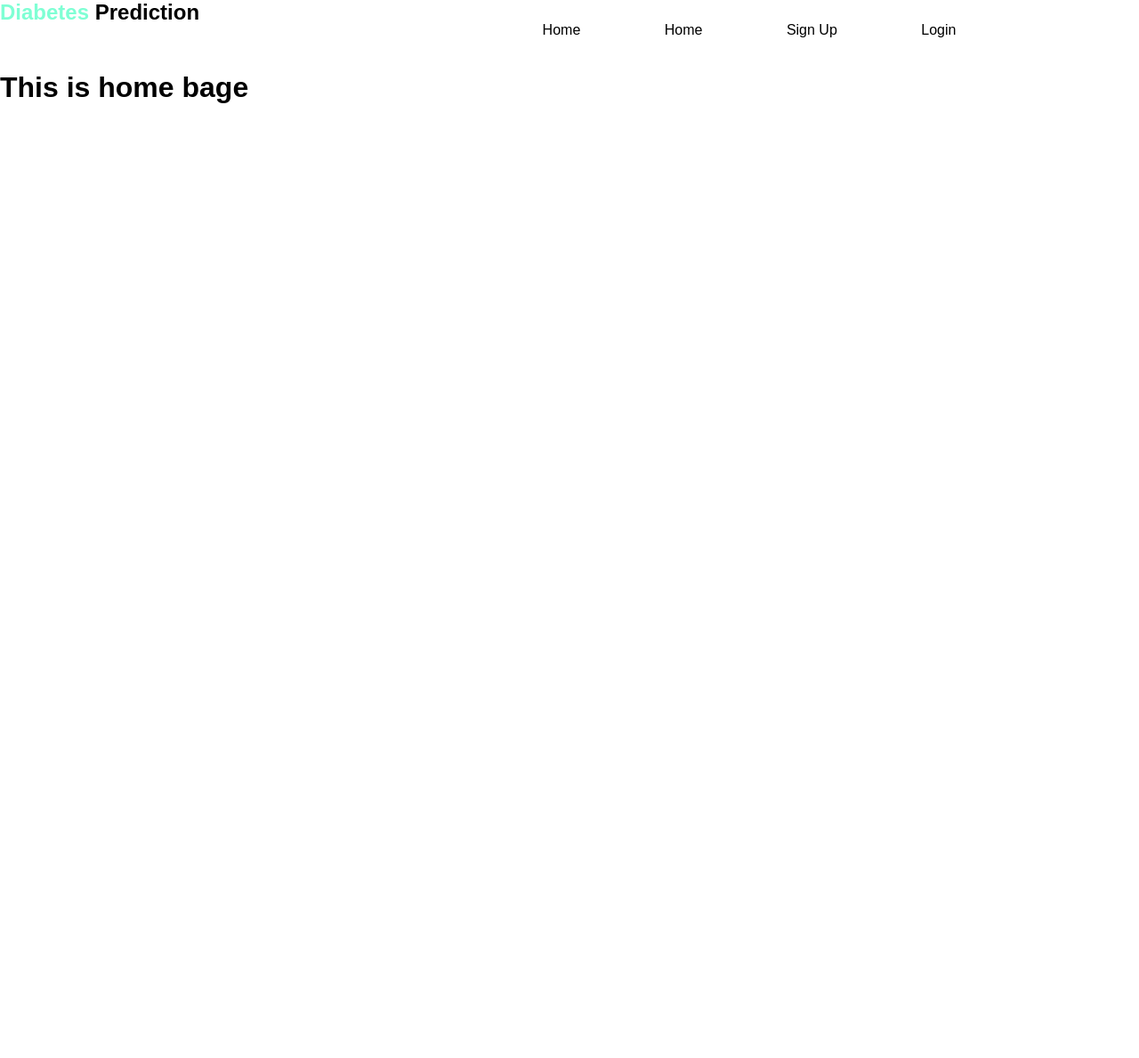
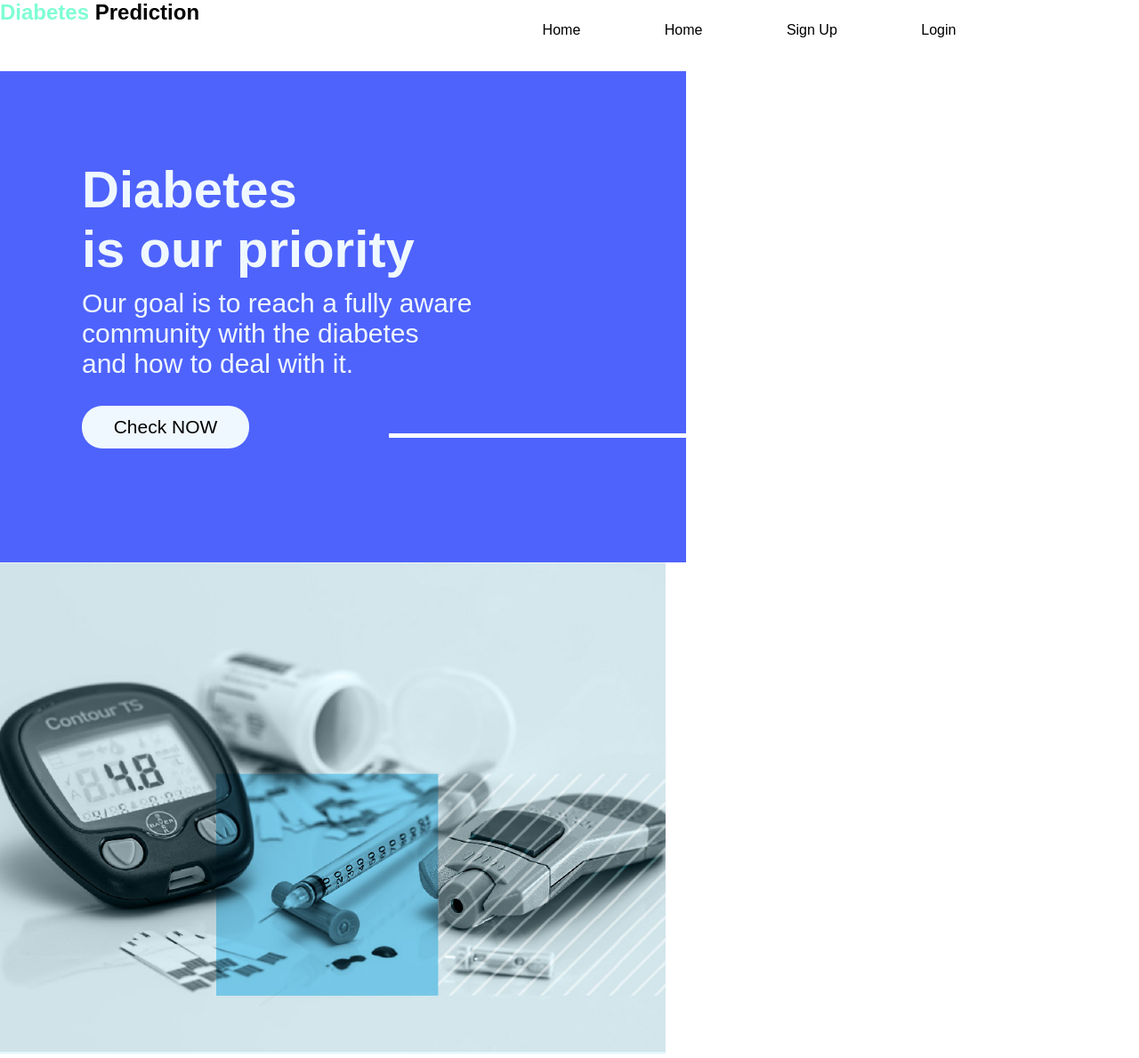
Before and after one commit to youssefkhaled20190/Diabetes-prediction-system, a Flask app: page / in a window 1280 px wide. Shown: the whole page at 89% size. Before the commit the page ends 116 px from the top, so only its background shows below. Run offline with Flask 3, Linux system fonts and the light colour scheme.

Commit message:
home page

```diff
--- a/website/static/css/home.css
+++ b/website/static/css/home.css
@@ -0,0 +1,49 @@
+
+*{
+    margin: 0;
+    padding: 0;
+}
+
+.content{
+     height: fit-content;
+}
+
+#D{
+    font-size: 58px;
+}
+#ourgoal{
+    font-size: 30px;
+    margin-top: 11px;
+}
+.textbox{
+
+    color: aliceblue;
+    padding: 99px 240px 128px 92px;
+    float: left;
+}
+
+button{
+    width: 188px;
+    color: black;
+    font-size: 21px;
+    padding: 12px 0;
+    background-color: aliceblue;
+    border: 0;
+    border-radius: 23px;
+    margin-top: 30px;
+}
+#picbox{
+
+}
+img.homepic {
+    height: 553px;
+}
+.line{
+    position: absolute;
+    align-items: center;
+    top: 487px;
+    left: 437px;
+}
+@media screen and (max-width:600px){
+
+}
--- a/website/templates/base.html
+++ b/website/templates/base.html
@@ -3,6 +3,7 @@
 
 <head>
   <meta charset="UTF-8">
+  <!--<meta name="viewport" content="width=device-width , initial-scale=1.0">-->
   <link rel="stylesheet" type="text/css" href="{{url_for('static' ,filename='css/main.css')}}" />
 
   {% if custom_css%}
--- a/website/templates/form.html
+++ b/website/templates/form.html
@@ -1,7 +1,8 @@
 {% extends "base.html"%} {% block title%} form {% endblock %}
 
 {% block content%}
-<h1> This is from bage </h1>
+
+
 
 <!-- type ur code in this block -->
 {% endblock %}
--- a/website/templates/home.html
+++ b/website/templates/home.html
@@ -1,7 +1,23 @@
 {% extends "base.html"%} {% block title%} home {% endblock %}
 
 {% block content%}
-<h1> This is home bage </h1>
+<!--Start home page -->
+<div class="content">
+    <!--this div for identify -->
+   <div class="textbox" style="background-color: #4e63fc;">
+    <h1 id="D">Diabetes <br> is our priority</h1>
+    <p id="ourgoal">Our goal is to reach a fully aware <br> community with the diabetes<br> and how to deal with it. </p>
+    <button type="button">Check NOW</button>
+     </div>
+     <!--photo-->
+   <div id="picbox">
+    <img src="static/Home-01.jpg" alt="" class="homepic" >
+   </div>
+
+</div>
+<!--the white line-->
+<div class="line" style="width: 40% ; height: 5px; background-color: white; ">
+</div>
 
 <!-- type ur code in this block -->
 {% endblock %}
```
Also changed, not shown: website/static/Home-01.jpg (added).
